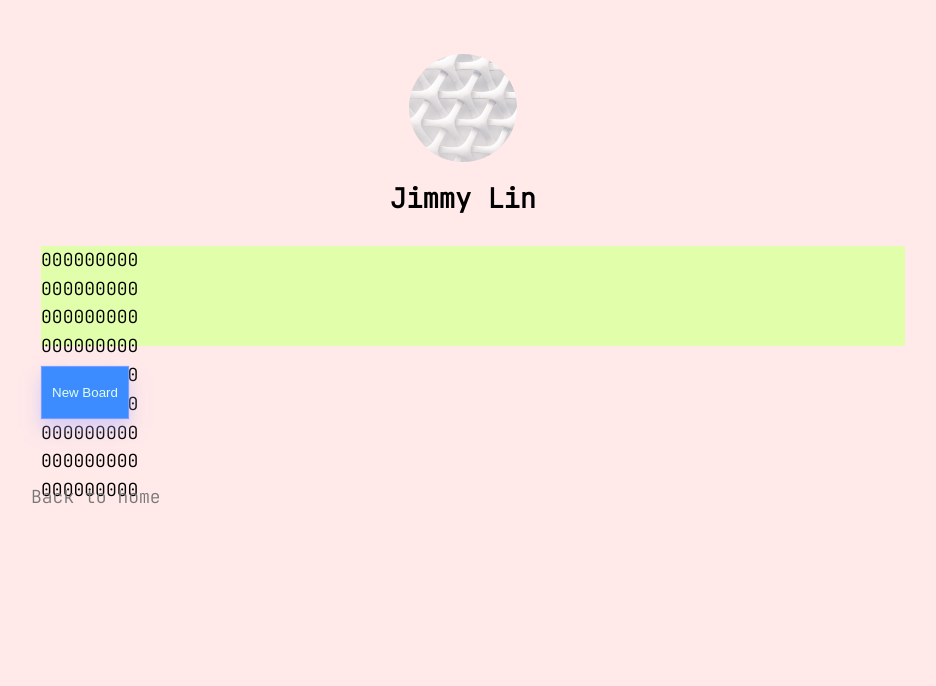
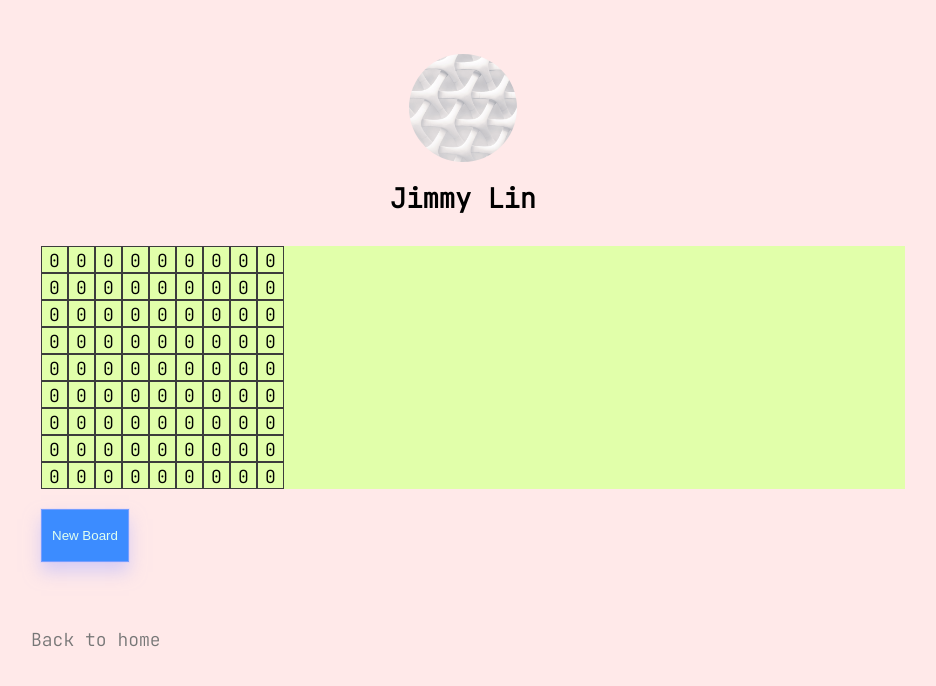
Before and after one commit to luckyhlin/personal-site, a Next.js app: page /sudoku in a window 1280 px wide. Shown: the top 686 px of the page, without its empty margins (177-1113 px from the left). Built offline with nearby package versions, Linux system fonts and the light colour scheme.

Commit message:
up sudoku

```diff
--- a/pages/sudoku.js
+++ b/pages/sudoku.js
@@ -5,8 +5,14 @@ import {useState} from "react";
 function Board({board}) {
     return (
         <div className={styles.board}>
-            {board.map(elem => (
-                <div>{elem}</div>
+            {board.map(row => (
+                    <div className={styles.boardCol}>{
+                        row.map(elem => (
+                            <div className={styles.boardElem}>
+                                {elem.number}
+                            </div>
+                        ))
+                    }</div>
                 )
             )}
         </div>
@@ -22,17 +28,32 @@ function NewBoardBtn({toggle}) {
     )
 }
 
+class Element {
+    constructor(number = 0, candidates = new Set()) {
+        this.number = number
+        this.candidates = candidates
+    }
+
+    toggleCandidate(cand) {
+        if (this.candidates.has(cand)) {
+            this.candidates.delete(cand)
+        } else {
+            this.candidates.add(cand)
+        }
+    }
+}
+
 export default function Sudoku() {
     const initBoard = Array.from({length: 9},
-        () => Array(9).fill(0)
+        () => Array(9).fill(new Element(0))
     )
     const [board, setBoard] = useState(initBoard)
     const newBoardToggle = () => setBoard(() => {
-        let b = initBoard
-        const row = Math.floor(Math.random() * 9)
-        const col = Math.floor(Math.random() * 9)
-        b[row][col] = Math.floor(Math.random() * 9) + 1
-        return b
+        let b = initBoard.map(row => [...row]);
+        const row = Math.floor(Math.random() * 9);
+        const col = Math.floor(Math.random() * 9);
+        b[row][col] = new Element(Math.floor(Math.random() * 9) + 1);
+        return b;
     })
     return (
         <Layout>
--- a/styles/sudoku.module.css
+++ b/styles/sudoku.module.css
@@ -1,8 +1,25 @@
 .board {
     background: rgb(225, 255, 170);
     margin: 10px;
-    height: 100px;
+    height: 100%;
     width: 100%;
+}
+
+.boardCol {
+    margin: 0;
+    padding: 0;
+    /*border: 0.1em rgb(40, 40, 20) solid;*/
+    height: 1.5em;
+}
+
+.boardElem {
+    margin: 0;
+    padding: 0;
+    border: 1px rgb(60, 60, 60) solid;
+    height: 100%;
+    width: 1.5em;
+    text-align: center;
+    display: inline-block;
 }
 
 .newBoardBtn {
```
Also changed, not shown: vercel.json (added).
